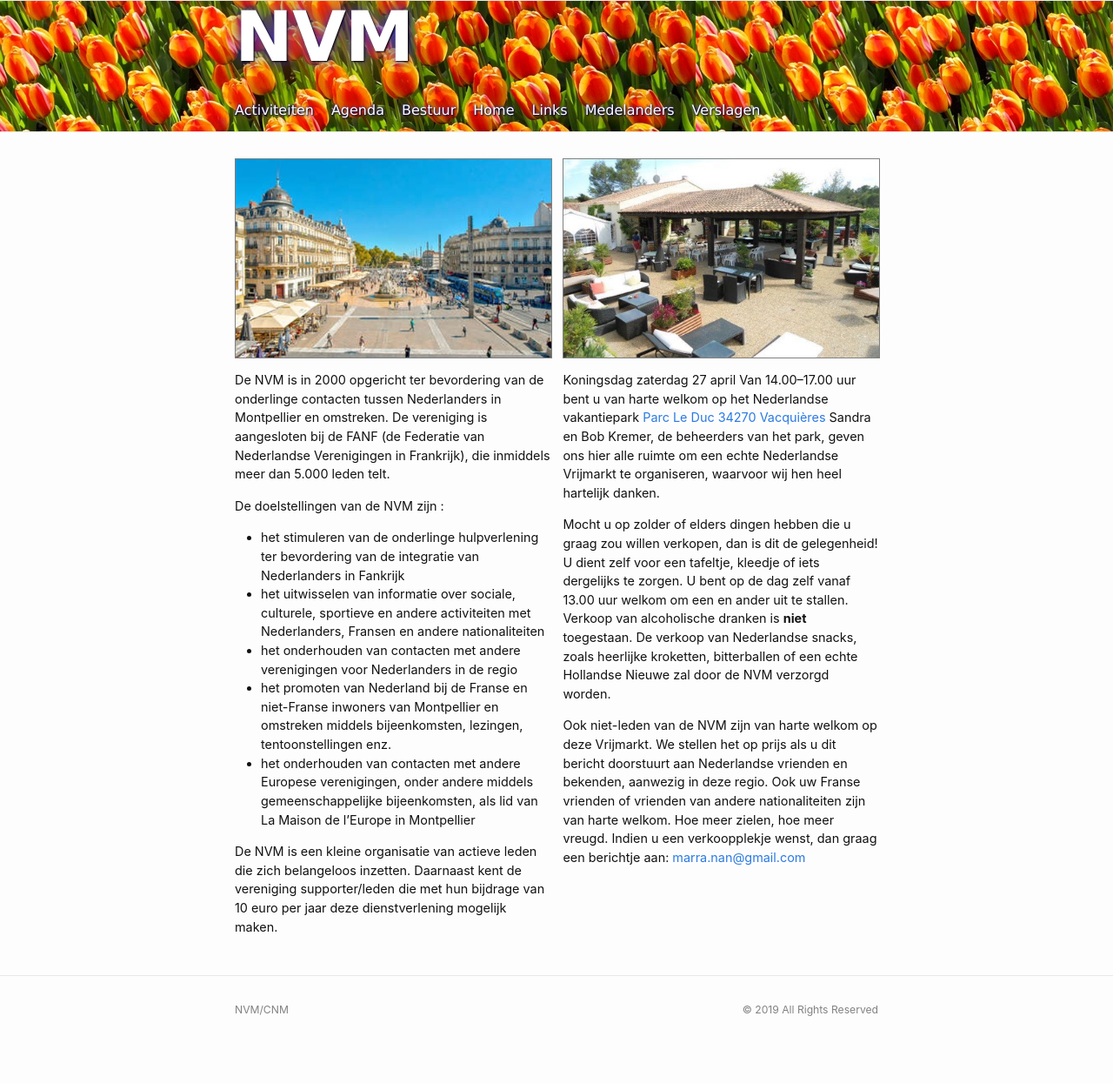
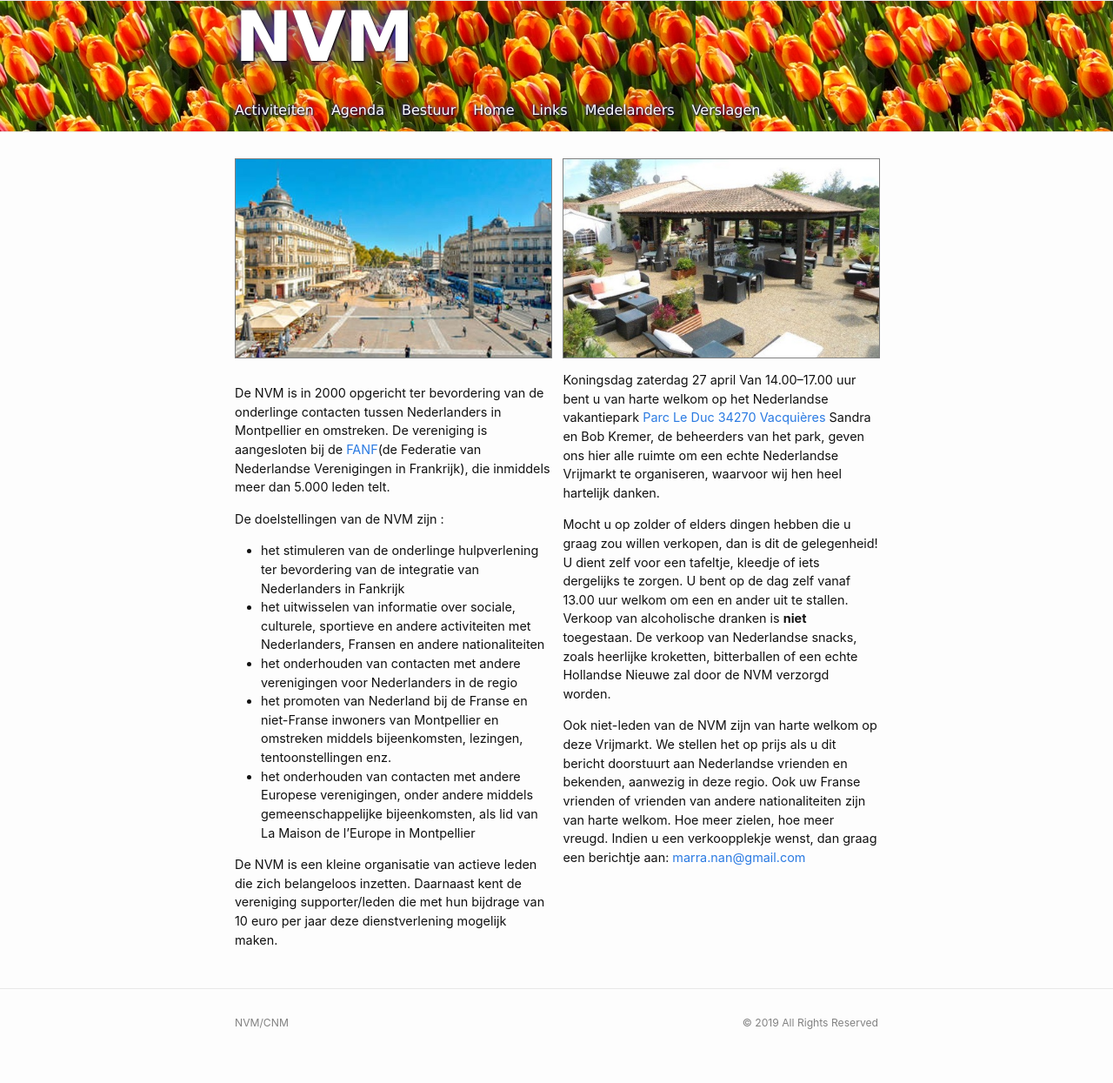
Before and after one commit to nederland34-fr/nederland34-fr.github.io, a Jekyll site: the page built from index.md, in a window 1280 px wide. Shown: the whole page at 87% size. Built offline with Jekyll 4.4.1, drawn with Linux system fonts in a browser that asks for light colours; part of the change alters nothing that is shown.

```diff
--- a/index.md
+++ b/index.md
@@ -9,7 +9,8 @@ layout: flex
 <div class="col2">
 
 ![Place de la Comedie](/assets/images/site/Place-de-la-comedie_format_380x270.jpg)
-De NVM is in 2000 opgericht ter bevordering van de onderlinge contacten tussen Nederlanders in Montpellier en omstreken. De vereniging is aangesloten bij de FANF (de Federatie van Nederlandse Verenigingen in Frankrijk), die inmiddels meer dan 5.000 leden telt.
+
+De NVM is in 2000 opgericht ter bevordering van de onderlinge contacten tussen Nederlanders in Montpellier en omstreken. De vereniging is aangesloten bij de [FANF](http://www.fanf.fr)(de Federatie van Nederlandse Verenigingen in Frankrijk), die inmiddels meer dan 5.000 leden telt.
 
 De doelstellingen van de NVM zijn :
 
```
